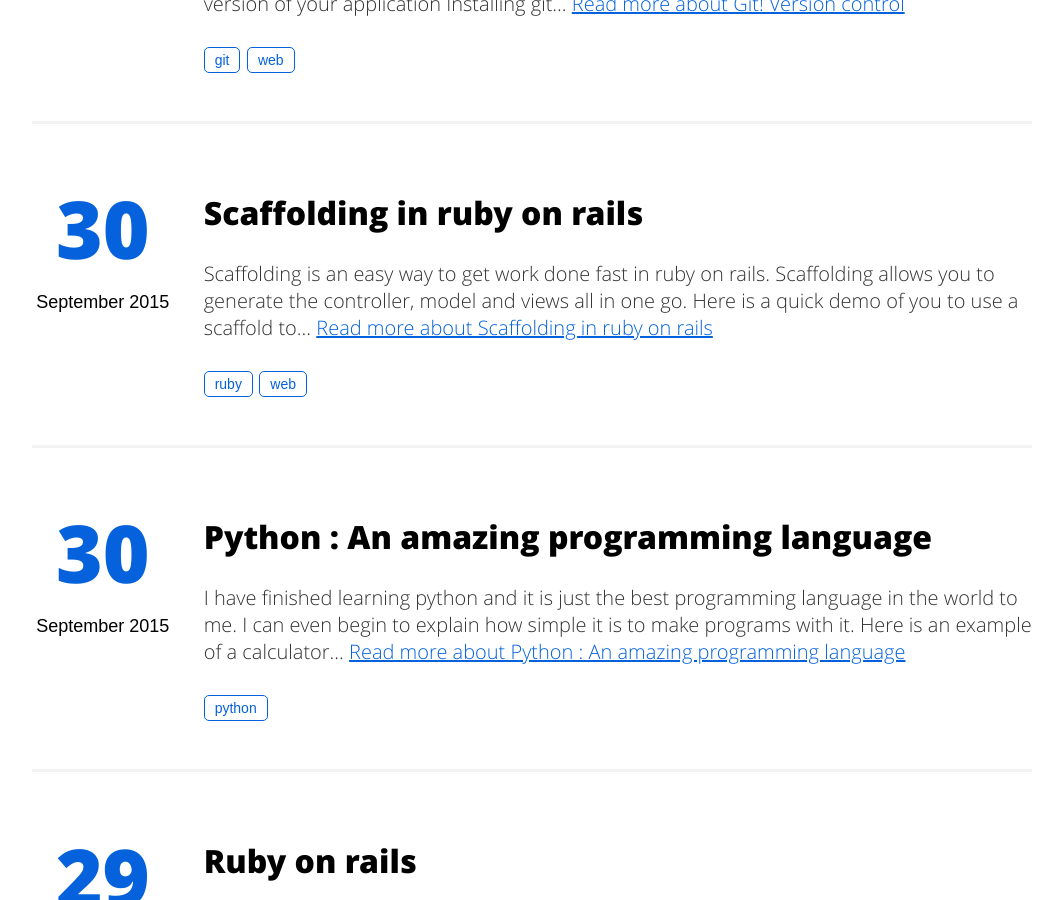
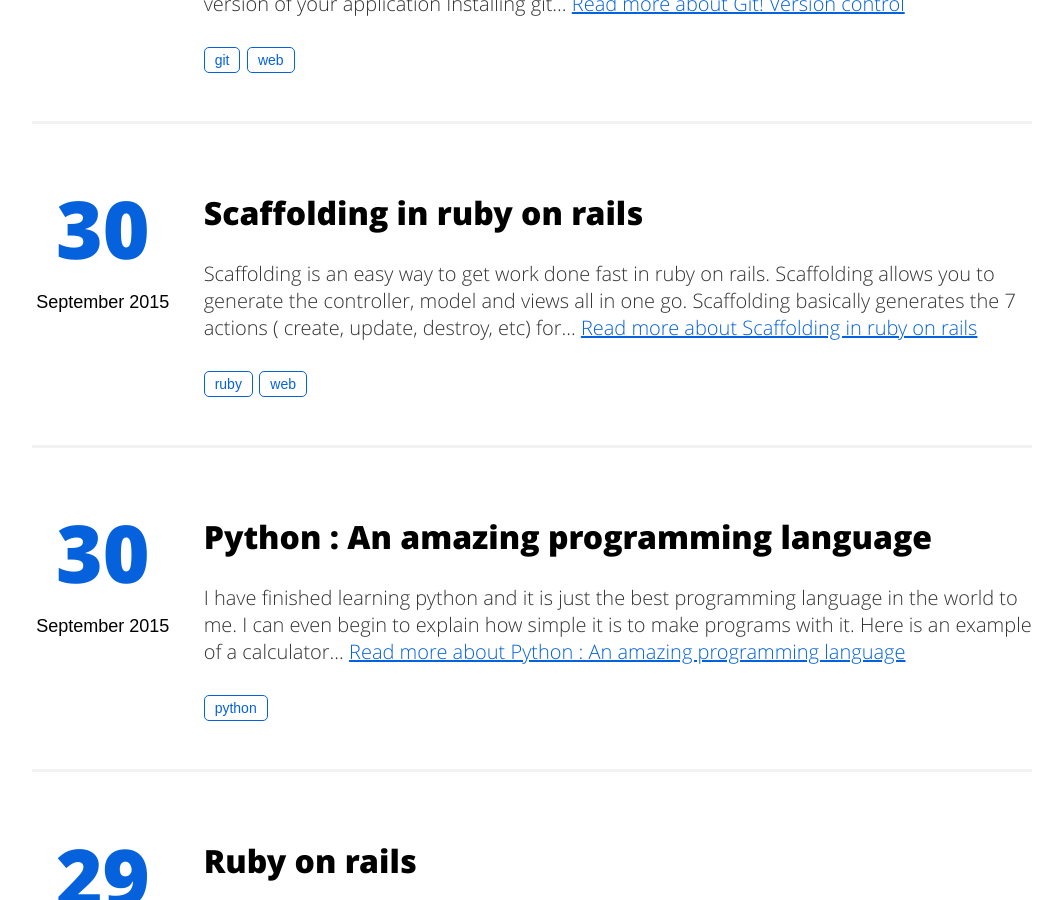
Before and after one commit to rocka0/myblog, a Jekyll site: the page built from index.html, in a window 1280 px wide and 900 px high, scrolled down 1424 px. Shown: the whole window, without its empty margins (108-1171 px from the left). Built offline with Jekyll 4.4.1, drawn with Linux system fonts in a browser that asks for light colours; formulas are drawn with MathJax 3.

Commit message:
Update 2015-11-07-Scaffolding-in-rails.markdown

```diff
--- a/_posts/2015-11-07-Scaffolding-in-rails.markdown
+++ b/_posts/2015-11-07-Scaffolding-in-rails.markdown
@@ -12,6 +12,17 @@
 
 Scaffolding is an easy way to get work done fast in ruby on rails. Scaffolding allows you to generate the <code> controller, model and views</code> all in one go.
 
+Scaffolding basically generates the 7 actions ( create, update, destroy, etc) for a given model. It is just designed to make developing faster.
+For beginners, it is OK to use but as you become more advanced, it is advised to hardcore a model, view and controller
+
+To generate a scaffold, all you have to do is run :
+{% highlight ruby %}
+rails generate scaffold [model-name] attribute1:type attribute2:type ...
+{% endhighlight %}
+
+The model name is the name of the model which will be generated, example: <code>students</code>
+The atrributes can be anything like firstname, lastname, email etc.
+The type cane be a string, text, bool, integer, etc.
 Here is a quick demo of you to use a scaffold to generate all the <code>model, views and controllers</code> for a student
 
 <iframe src="http://showterm.io/94adb2195c5a7b2d9939e#fast" width="500" height="281" frameborder="0">  </iframe>
```
